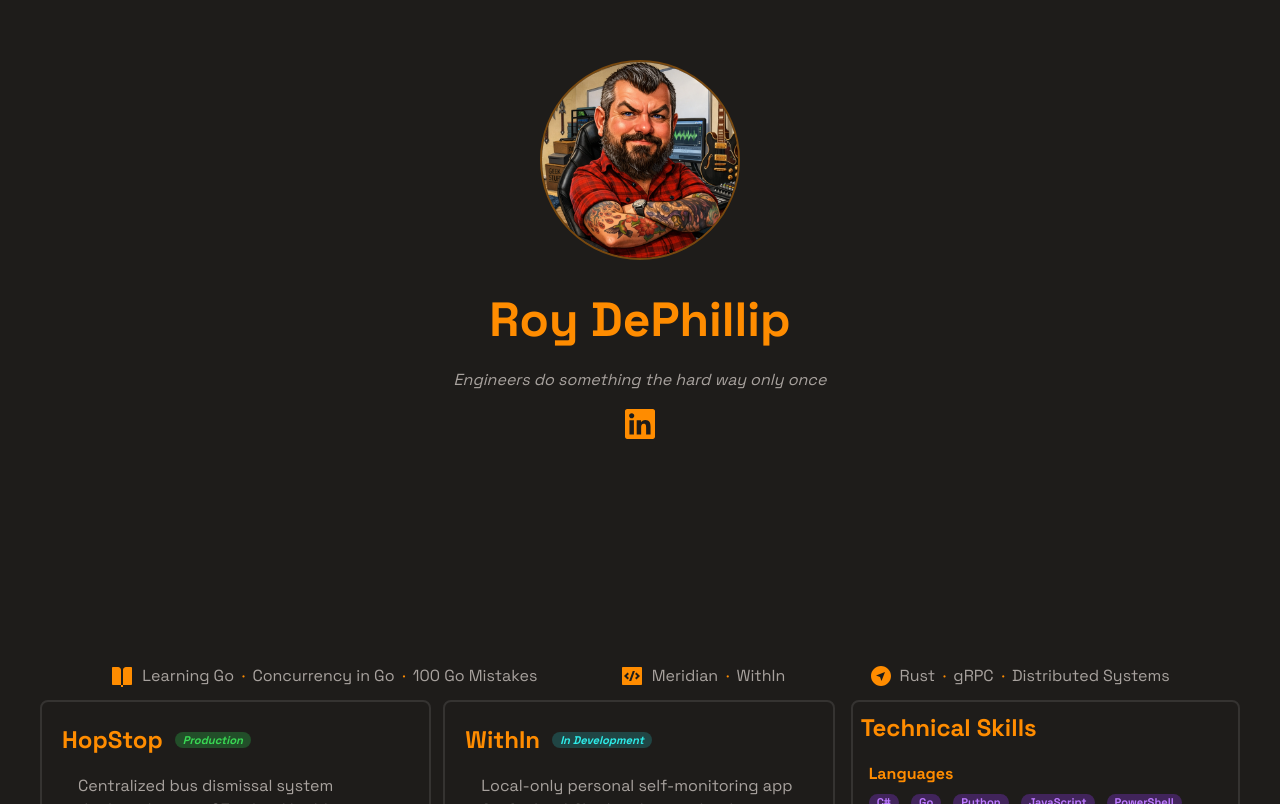
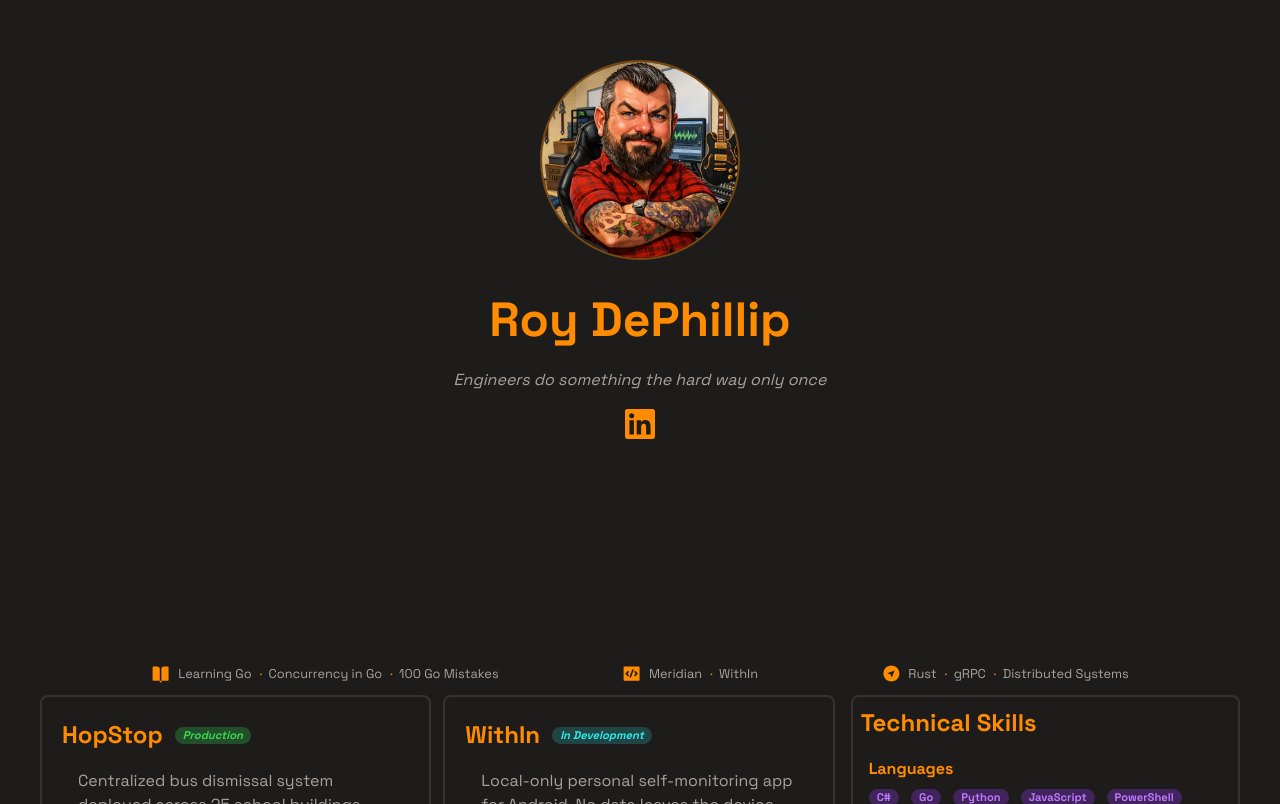
Before and after one commit to rdephillip/rdephillip-portfolio, a React (Vite) app: page / in a window 1280 px wide. Shown: the part 148-952 px from the top of the page. Built offline with nearby package versions, Linux system fonts and the light colour scheme.

Commit message:
feat(learnbar): small style tweak

```diff
--- a/src/index.css
+++ b/src/index.css
@@ -441,11 +441,12 @@ body {
 
 .learning-bar__icon {
   color:#FF8C00;
-  font-size: 1.5rem;
+  font-size: 1.2rem;
 }
 
 .learning-bar__item {
   color:#a8a29e;
+  font-size: 0.8rem;
 }
 
 .learning-bar__item + .learning-bar__item::before {
```
